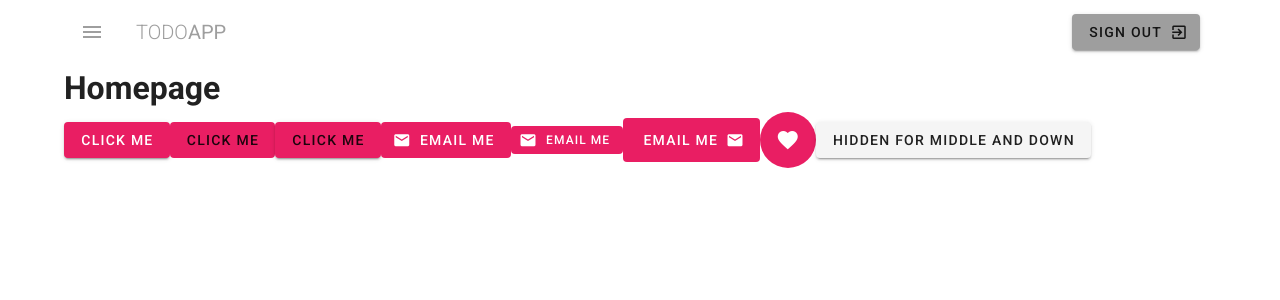
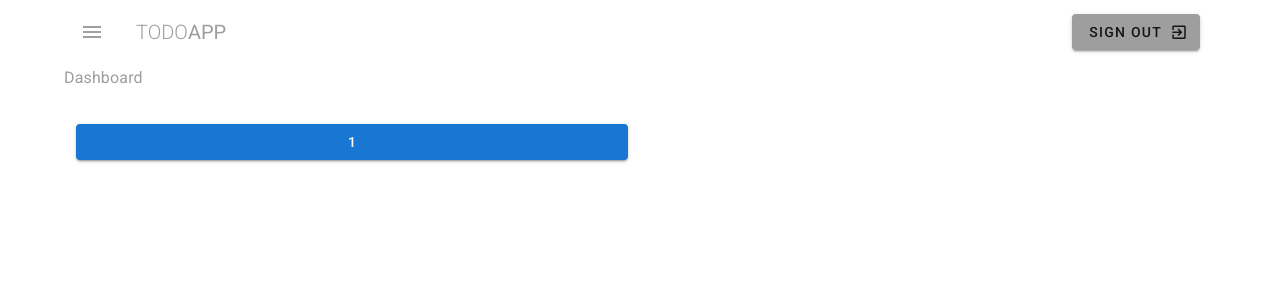
Before and after one commit to braden-w/learn-vuetify-project-management-website, a Nuxt app: page / in a window 1280 px wide. Shown: the top 300 px of the page. Built offline with nearby package versions, Linux system fonts and the light colour scheme.

Commit message:
Add grid to dashboard

```diff
--- a/pages/index.vue
+++ b/pages/index.vue
@@ -1,26 +1,13 @@
 <template>
-  <div class="home">
-    <h1>Homepage</h1>
-    <v-btn class="pink white--text">Click me</v-btn>
-    <v-btn depressed color="pink">Click me</v-btn>
-    <v-btn flat color="pink">Click me</v-btn>
-    <v-btn depressed class="pink white--text">
-      <v-icon left>mdi-email</v-icon>
-      <span>Email me</span>
-    </v-btn>
-    <v-btn small depressed class="pink white--text">
-      <v-icon left>mdi-email</v-icon>
-      <span>Email me</span>
-    </v-btn>
-    <v-btn large depressed class="pink white--text">
-      <span>Email me</span>
-      <v-icon right>mdi-email</v-icon>
-    </v-btn>
-    <v-btn fab depressed class="pink white--text">
-      <v-icon>mdi-heart</v-icon>
-    </v-btn>
-    <v-btn class="hidden-md-and-down">Hidden for middle and down</v-btn>
-    <v-btn class="hidden-md-and-up">Hidden for middle and up</v-btn>
+  <div class="dashboard">
+    <h1 class="subtitle-1 grey--text">Dashboard</h1>
+    <v-container class="my-5">
+      <v-row>
+        <v-col cols="12" md="6" m-6
+          ><v-btn outline block class="primary">1</v-btn>
+        </v-col>
+      </v-row>
+    </v-container>
   </div>
 </template>
 
```
